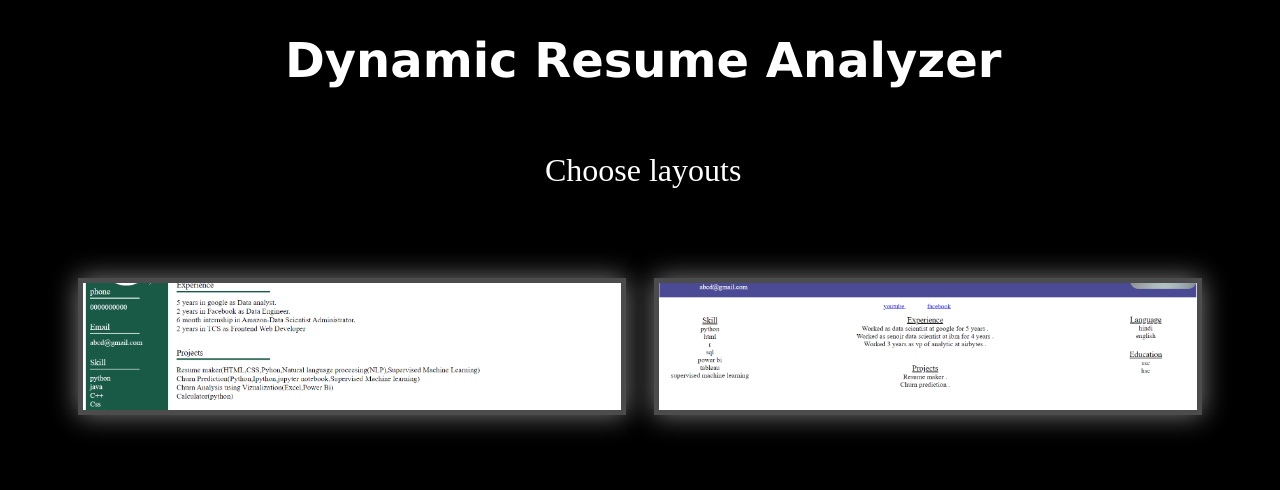
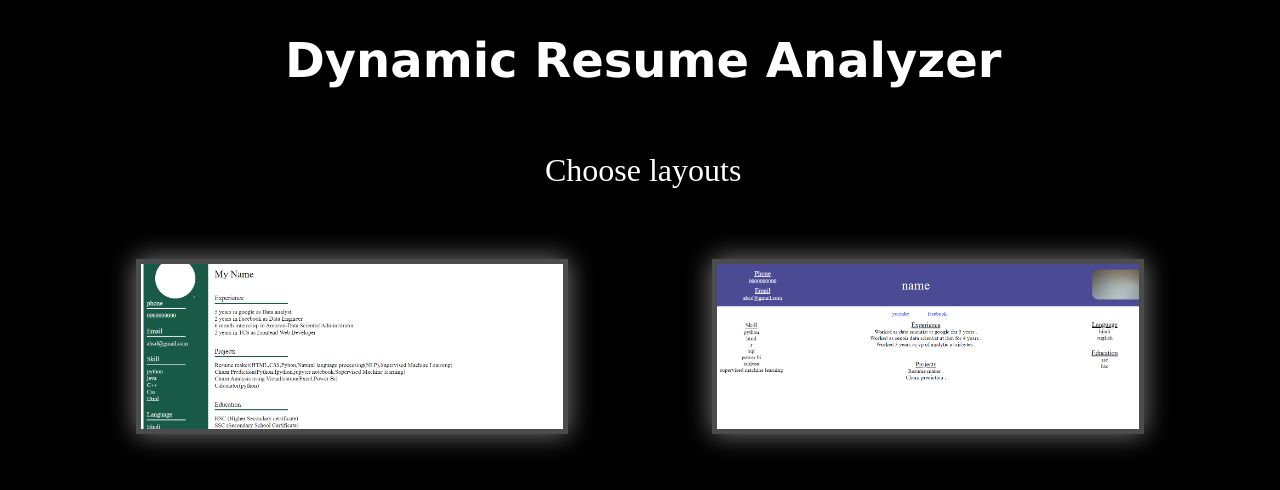
Before and after one commit to TAYYAB-SIDDIQUI/resume-analyser, a Flask app: page / in a window 1280 px wide. Shown: the part 54-544 px from the top of the page. Run offline with Flask 3, Linux system fonts and the light colour scheme.

Commit message:
Commit new

```diff
--- a/templates/index.html
+++ b/templates/index.html
@@ -3,7 +3,7 @@
 <head>
     <meta charset="UTF-8">
     <meta name="viewport" content="width=device-width, initial-scale=1.0">
-    <title>Hello resume world</title>
+    <title>Dynamic Resume Analyzer</title>
     <link rel="stylesheet" href="{{ url_for('static', filename='css/app.css') }}">
     <style>
         .layout1{
@@ -14,8 +14,8 @@
             cursor:pointer;
             border:  5px solid rgb(77, 76, 76);
             box-shadow: 0 0 25px rgba(249, 250, 249, 0.5);
-            width: 95%;
-            height: 55%;
+            width: 75%;
+            height: 70%;
             border-radius: 0px;
             justify-content: center;
             align-items: center;
@@ -28,8 +28,8 @@
             cursor:pointer;
             border:  5px solid rgb(77, 76, 76);
             box-shadow: 0 0 25px rgba(249, 250, 249, 0.5);
-            width: 95%;
-            height: 55%;
+            width: 75%;
+            height: 70%;
             border-radius: 0px;
             justify-content: center;
             align-items: center;
--- a/userData.py
+++ b/userData.py
@@ -33,15 +33,9 @@ def DataofUser():
         else:
             data_phase2.append([i])
         if [i] in data_phase2:
-            print("ho")
             continue
         else:
-            print("no")
             data_phase2.append([i])
-    #data_phase2.insert(0,[data_phase1[0]])
-    #data_phase2.insert(1,[data_phase1[1]])
-    #data_phase2.insert(2,[data_phase1[2]])
-    print("data 2",data_phase2)
     final_data=[]
     for i in data_phase2:
         for j in i:
```
